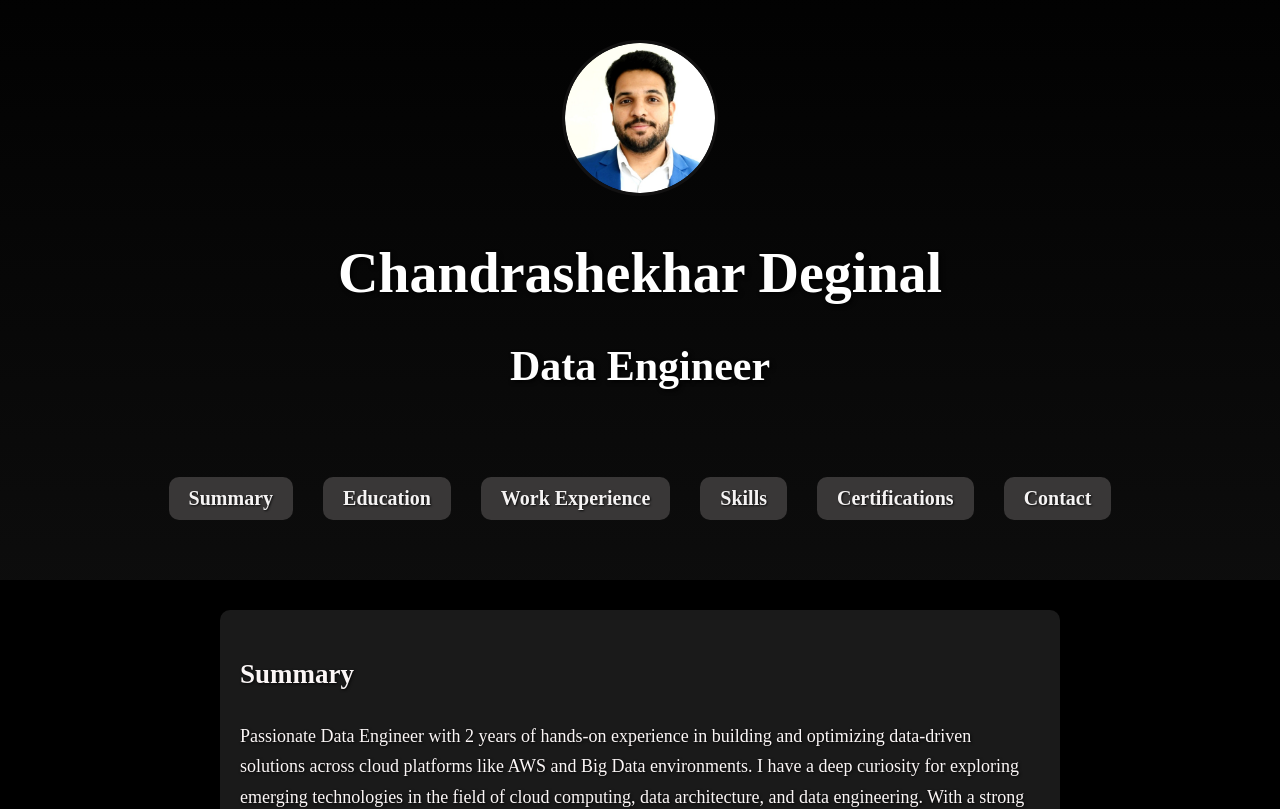
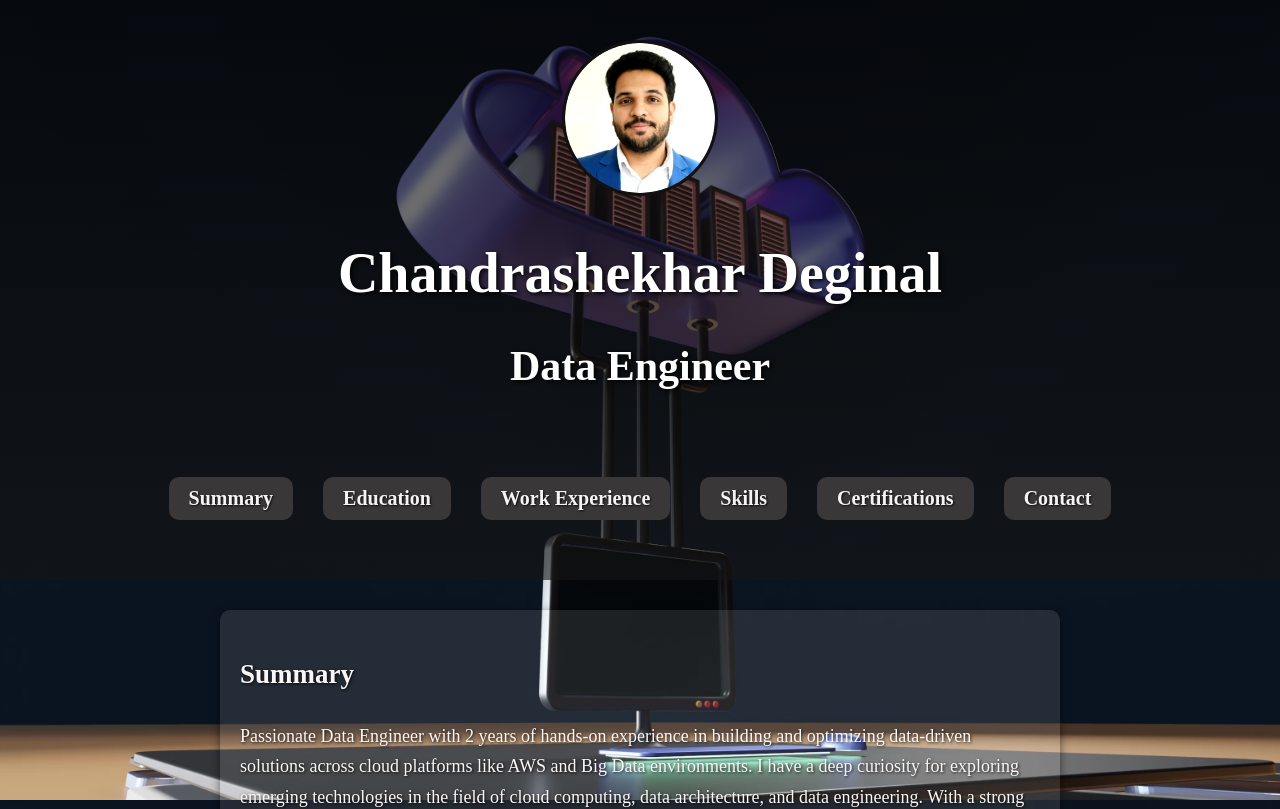
Before and after one commit to CDEGINAL/Resume.com, a plain HTML site: page index.html in a window 1280 px wide. Shown: the top 809 px of the page. Drawn offline with Linux system fonts and the light colour scheme; the site is published under a folder, as on GitHub Pages, so addresses that start at the root find nothing.

Commit message:
Update style.css

```diff
--- a/style.css
+++ b/style.css
@@ -18,7 +18,7 @@ body {
 
 /* Background Image */
 body {
-  background-image: url('/photo-1667984390535-6d03cff0b11a.avif');
+  background-image: url('photo-1667984390535-6d03cff0b11a.avif');
   background-size: cover;
   background-position: center;
   background-repeat: no-repeat;
```
